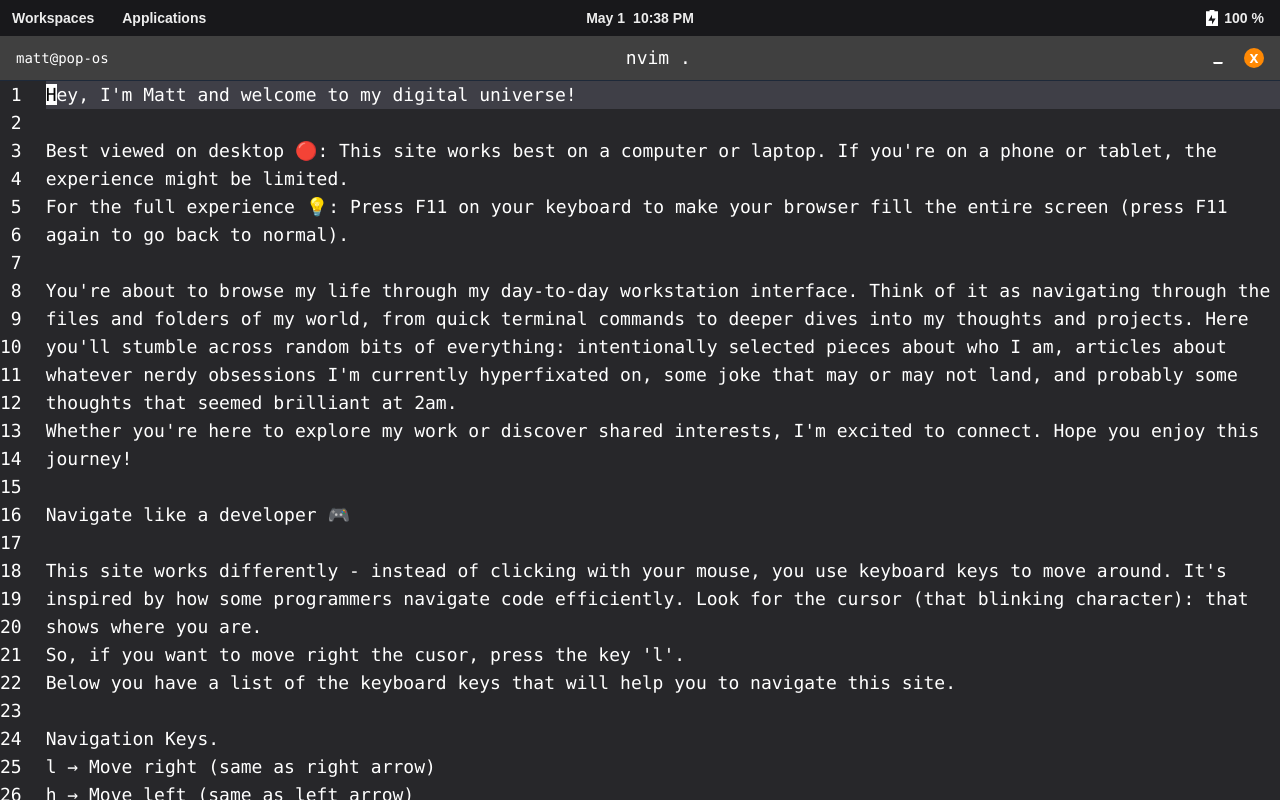
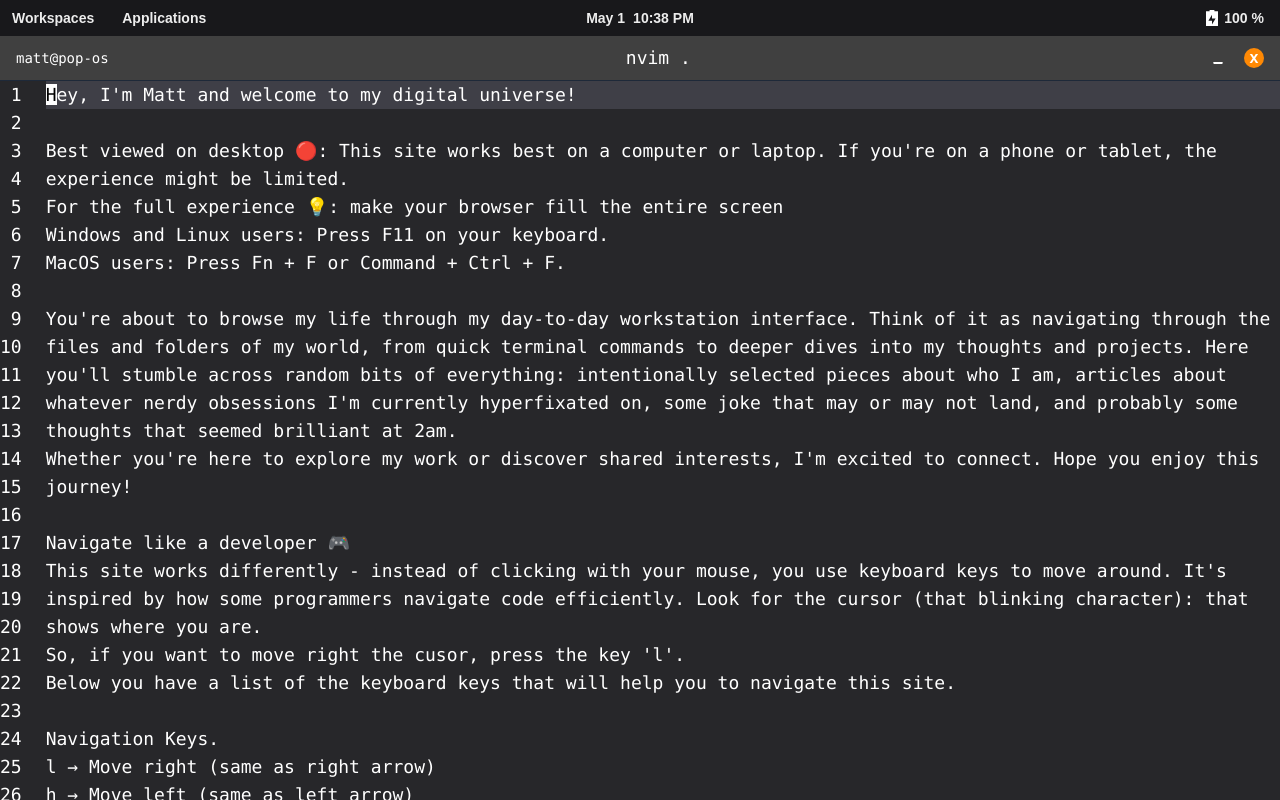
Before and after one commit to mattszein/mattszein, a Next.js app: page / in a window 1280 px wide. Built offline with nearby package versions, Linux system fonts and the light colour scheme.

Commit message:
update content

```diff
--- a/app/page.mdx
+++ b/app/page.mdx
@@ -2,7 +2,11 @@ Hey, I'm Matt and welcome to my digital universe!
 <br/>
 Best viewed on desktop 🔴: This site works best on a computer or laptop. If you're on a phone or tablet, the experience might be limited.
 
-For the full experience 💡: Press F11 on your keyboard to make your browser fill the entire screen (press F11 again to go back to normal).
+For the full experience 💡: make your browser fill the entire screen
+
+- Windows and Linux users: Press F11 on your keyboard.
+- MacOS users: Press Fn + F or Command + Ctrl + F.
+
 <br/>
 
 You're about to browse my life through my day-to-day workstation interface. Think of it as navigating through the files and folders of my world, from quick terminal commands to deeper dives into my thoughts and projects. Here you'll stumble across random bits of everything: intentionally selected pieces about who I am, articles about whatever nerdy obsessions I'm currently hyperfixated on, some joke that may or may not land, and probably some thoughts that seemed brilliant at 2am.
@@ -10,7 +14,7 @@ You're about to browse my life through my day-to-day workstation interface. Thin
 Whether you're here to explore my work or discover shared interests, I'm excited to connect. Hope you enjoy this journey!
 <br/>
 Navigate like a developer 🎮
-<br/>
+
 This site works differently - instead of clicking with your mouse, you use keyboard keys to move around. It's inspired by how some programmers navigate code efficiently. Look for the cursor (that blinking character): that shows where you are.
 
 So, if you want to move right the cusor, press the key 'l'.
@@ -30,4 +34,4 @@ Navigation Keys.
 - g → Move to first item
 - G → Move to last item (Shift + g)
 
-- Space + e → Toggle tree (open menu)
+- Space + e → Toggle tree (Open menu. Here you can navigate moving up or down, and to go to a page press enter)
```
